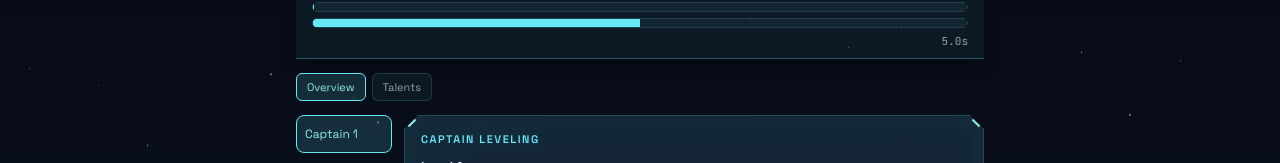
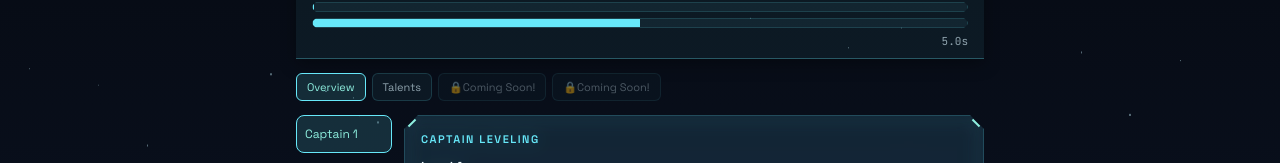
Before and after one commit to Scythrael/HyperionLegacy, a Svelte app: page / in a window 1280 px wide. Shown: the part 133-296 px from the top of the page. Built offline with nearby package versions, Linux system fonts and the light colour scheme.

Commit message:
feat: add 2 locked placeholder sub-tabs to Homeworld, Fleet Captain's, and System

```diff
--- a/src/App.svelte
+++ b/src/App.svelte
@@ -438,7 +438,13 @@
     <main class="tab-body">
       {#if activeTab === "homeworld"}
       <SubTabs
-        tabs={[{ key: "resources", label: "Resources" }, { key: "refinery", label: "Refinery/Fabrication" }, { key: "talents", label: "Homeworld Talents" }]}
+        tabs={[
+          { key: "resources", label: "Resources" },
+          { key: "refinery", label: "Refinery/Fabrication" },
+          { key: "talents", label: "Homeworld Talents" },
+          { key: "homeworldLocked1", label: "Coming Soon!", locked: true },
+          { key: "homeworldLocked2", label: "Coming Soon!", locked: true },
+        ]}
         active={activeHomeworldSubTab}
         onSelect={(key) => (activeHomeworldSubTab = key as HomeworldSubTab)}
       />
@@ -560,7 +566,12 @@
 
       {#if activeTab === "fleetCaptains"}
       <SubTabs
-        tabs={[{ key: "overview", label: "Overview" }, { key: "talents", label: "Talents" }]}
+        tabs={[
+          { key: "overview", label: "Overview" },
+          { key: "talents", label: "Talents" },
+          { key: "fleetCaptainLocked1", label: "Coming Soon!", locked: true },
+          { key: "fleetCaptainLocked2", label: "Coming Soon!", locked: true },
+        ]}
         active={activeFleetCaptainSubTab}
         onSelect={(key) => (activeFleetCaptainSubTab = key as FleetCaptainSubTab)}
       />
@@ -737,7 +748,13 @@
 
       {#if activeTab === "system"}
       <SubTabs
-        tabs={[{ key: "options", label: "Options" }, { key: "log", label: "Log" }, ...(DEV_MODE_ENV ? [{ key: "debug", label: "Debug" }] : [])]}
+        tabs={[
+          { key: "options", label: "Options" },
+          { key: "log", label: "Log" },
+          ...(DEV_MODE_ENV ? [{ key: "debug", label: "Debug" }] : []),
+          { key: "systemLocked1", label: "Coming Soon!", locked: true },
+          { key: "systemLocked2", label: "Coming Soon!", locked: true },
+        ]}
         active={activeSystemSubTab}
         onSelect={(key) => (activeSystemSubTab = key as SystemSubTab)}
       />
```
